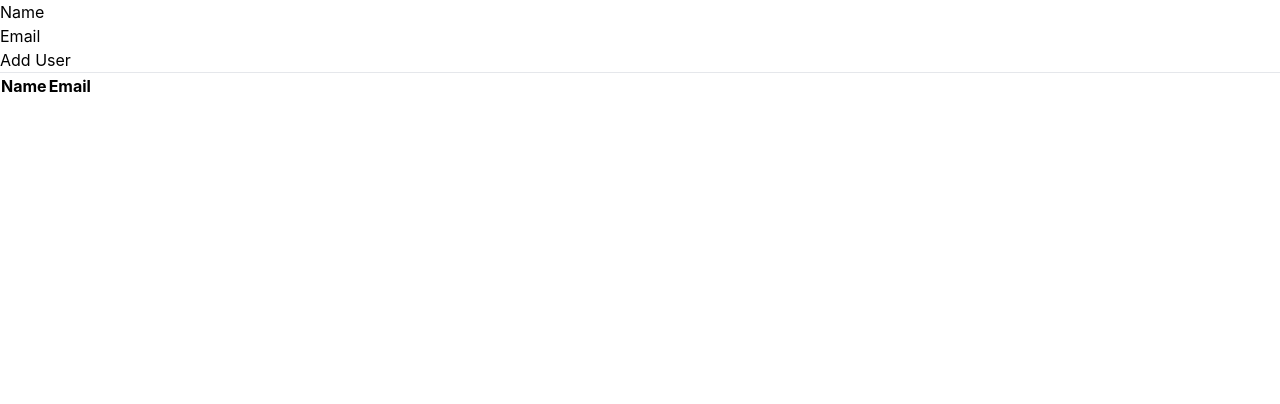
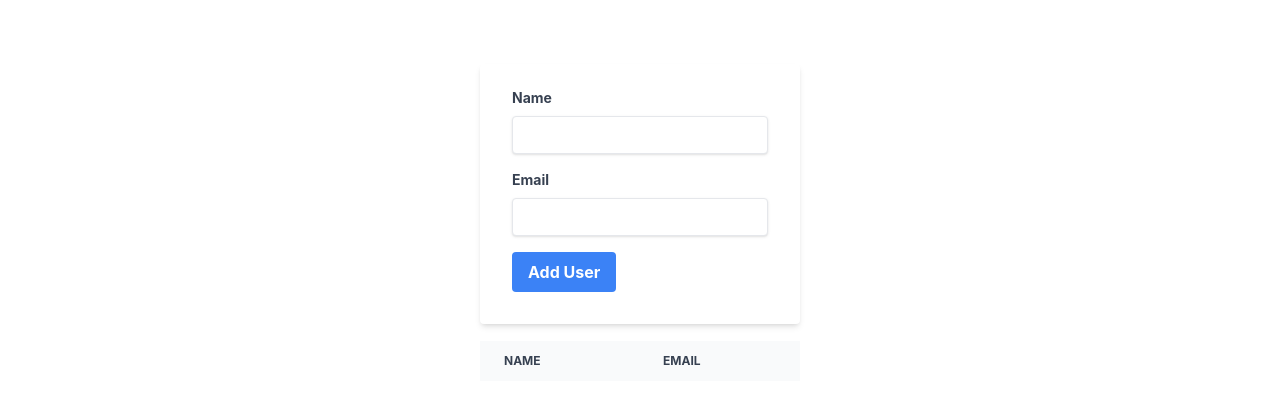
Before and after one commit to Samira-ABDI79/ReactTestingLibraryJest, a React (Create React App) app: page /user in a window 1280 px wide. Shown: the top 404 px of the page. Built offline with nearby package versions, Linux system fonts and the light colour scheme.

Commit message:
feat (User) : update style

```diff
--- a/src/User/User.js
+++ b/src/User/User.js
@@ -11,7 +11,7 @@ function User() {
 
   return (
 <>
-<div>
+<div className=' flex justify-center items-center py-16 flex-col' >
       <UserForm onUserAdd={onUserAdd} />
       <hr />
       <UserList users={users} />
--- a/src/User/UserForm.js
+++ b/src/User/UserForm.js
@@ -11,16 +11,16 @@ function UserForm({ onUserAdd }) {
   };
 
   return (
-    <form onSubmit={handleSubmit}>
-      <div>
-        <label>Name</label>
-        <input value={name} onChange={(e) => setName(e.target.value)} />
+    <form onSubmit={handleSubmit} className='bg-white shadow-md rounded px-8 pt-6 pb-8 mb-4 w-full max-w-xs' >
+      <div className="mb-4" >
+        <label className="block text-gray-700 text-sm font-bold mb-2" >Name</label>
+        <input className="shadow appearance-none border rounded w-full py-2 px-3 text-gray-700 leading-tight focus:outline-none focus:shadow-outline" value={name} onChange={(e) => setName(e.target.value)} />
       </div>
-      <div>
-        <label>Email</label>
-        <input value={email} onChange={(e) => setEmail(e.target.value)} />
+      <div className="mb-4" >
+        <label className="block text-gray-700 text-sm font-bold mb-2" >Email</label>
+        <input className="shadow appearance-none border rounded w-full py-2 px-3 text-gray-700 leading-tight focus:outline-none focus:shadow-outline" value={email} onChange={(e) => setEmail(e.target.value)} />
       </div>
-      <button>Add User</button>
+      <button className='bg-blue-500 hover:bg-blue-700 text-white font-bold py-2 px-4 rounded' >Add User</button>
     </form>
   );
 }
--- a/src/User/UserList.js
+++ b/src/User/UserList.js
@@ -9,11 +9,11 @@ function UserList({ users }) {
   });
 
   return (
-      <table>
-        <thead>
+    <table className=" text-sm text-left text-gray-500 dark:text-gray-400 w-[20rem]" >
+      <thead className="text-xs text-gray-700 uppercase bg-gray-50 dark:bg-gray-700 dark:text-gray-400" >
         <tr>
-            <th>Name</th>
-            <th>Email</th>
+          <th className="px-6 py-3" >Name</th>
+          <th className="px-6 py-3" >Email</th>
         </tr>
       </thead>
       <tbody>{renderedUsers}</tbody>
```
Lines whose indentation alone changed are shown as unchanged.
